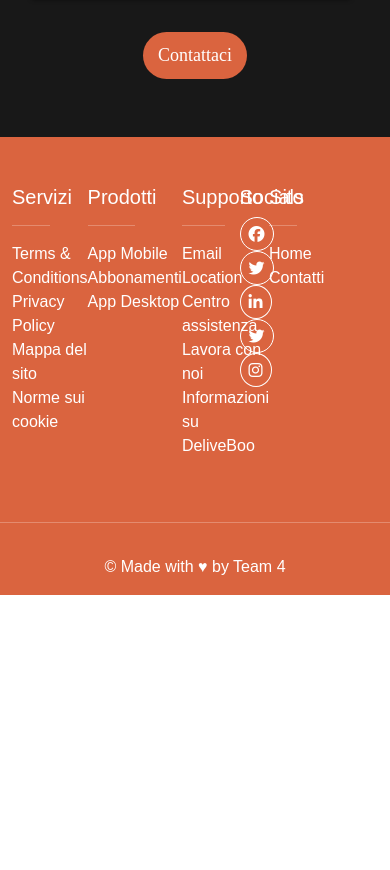
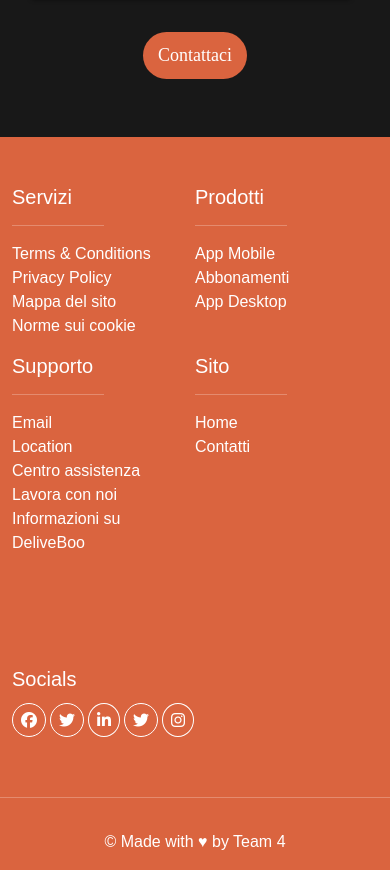
Before and after one commit to xJustFox/vite-deliveboo, a Vue app: page / in a window 390 px wide. Shown: the part 3960-4830 px from the top of the page. Before the commit the page ends 4555 px from the top, so only its background shows below. Built offline with nearby package versions, Linux system fonts and the light colour scheme; no server answers; a web font is replaced by a local one.

Commit message:
[Add] aggiunto responsive al footer

```diff
--- a/src/components/AppFooter.vue
+++ b/src/components/AppFooter.vue
@@ -33,15 +33,15 @@ export default {
             <div class="row">
 
                 <!-- Logo -->
-                <div class="col-3 py-5 d-lg-block d-md-block d-sm-block d-none">
+                <div class="col-3 py-5 d-lg-block d-md-none d-sm-none d-none">
                     <div class="d-flex justify-content-center align-items-center h-100">
                         <img class="img-fluid" src="../../public/img/Logo.png" alt="">
                     </div>
                 </div>
 
                 <!-- Links section -->
-                <div class="col-7 d-flex py-5">
-                    <div class="col text-white">
+                <div class="col-lg-7 col-md-12 col-sm-12 d-flex flex-wrap py-5">
+                    <div class="col-lg col-md-6 col-6 text-white">
                         <h5>Servizi</h5>
                         <hr class="hr_footer">
                         <ul class="list-unstyled">
@@ -51,7 +51,7 @@ export default {
                             <li><a class="text-decoration-none" href="#">Norme sui cookie</a></li>
                         </ul>
                     </div>
-                    <div class="col text-white">
+                    <div class="col-lg col-md-6 col-6 text-white">
                          <h5>Prodotti</h5>
                          <hr class="hr_footer">
                          <ul class="list-unstyled">
@@ -60,7 +60,7 @@ export default {
                              <li><a class="text-decoration-none" href="#">App Desktop</a></li>
                          </ul>
                     </div>
-                    <div class="col text-white">
+                    <div class="col-lg col-md-6 col-6 text-white">
                          <h5>Supporto</h5>
                          <hr class="hr_footer">
                          <ul class="list-unstyled">
@@ -71,7 +71,7 @@ export default {
                              <li><a class="text-decoration-none" href="#">Informazioni su DeliveBoo</a></li>
                          </ul>
                     </div>
-                    <div class="col text-white">
+                    <div class="col-lg col-md-6 col-6 text-white">
                         <h5>Sito</h5>
                         <hr class="hr_footer">
                         <ul class="list-unstyled text-white">
@@ -83,24 +83,24 @@ export default {
                 </div>
 
                 <!-- Subscribe section -->
-                <div class="col-2 d-flex py-5 text-white">
+                <div class="col-lg-2 col-md-12 col-sm-12 d-flex py-5 text-white">
                     <div>
                         <h5>Socials</h5>
                         <div class="my-2">
                             <a class="text-white" href="">
-                                <i class="fab fa-facebook p-2 me-1"></i>
+                                <i class="fab fa-facebook p-2 me-1 my-1 "></i>
                             </a>
                             <a class="text-white" href="">
-                                <i class="fab fa-twitter p-2 me-1"></i>
+                                <i class="fab fa-twitter p-2 me-1 my-1 "></i>
                             </a>
                             <a class="text-white" href="">
-                                <i class="fab fa-linkedin-in p-2 me-1"></i>
+                                <i class="fab fa-linkedin-in p-2 me-1 my-1 "></i>
                             </a>
                             <a class="text-white" href="">
-                                <i class="fab fa-twitter p-2 me-1"></i>
+                                <i class="fab fa-twitter p-2 me-1 my-1 "></i>
                             </a>
                             <a class="text-white" href="">
-                                <i class="fab fa-instagram p-2 me-1"></i>
+                                <i class="fab fa-instagram p-2 me-1 my-1 "></i>
                             </a>
                         </div>
                         <!-- <div class="mt-5">
@@ -154,6 +154,10 @@ footer{
         }
     }
 
+    li{
+     margin-right: 5px;
+    }
+
     .hr_footer{
         width: 50%;
     }
```
